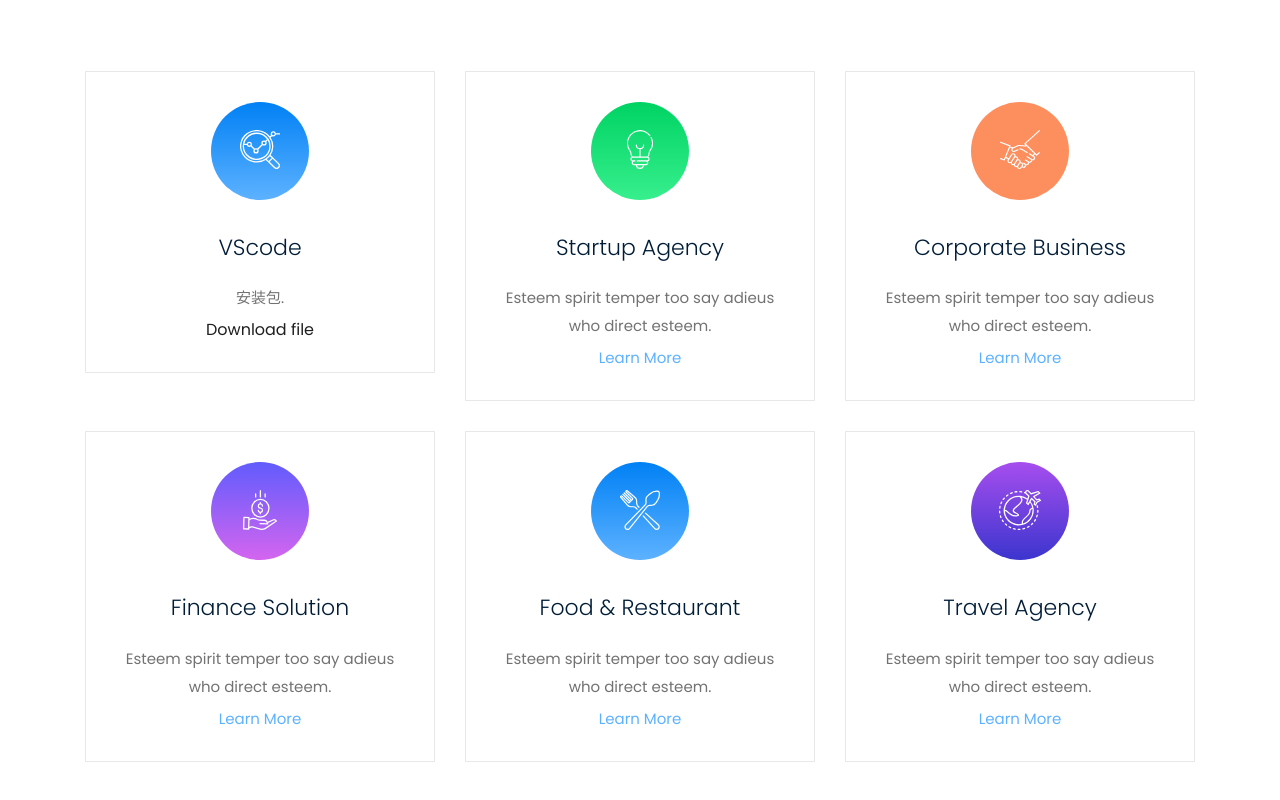
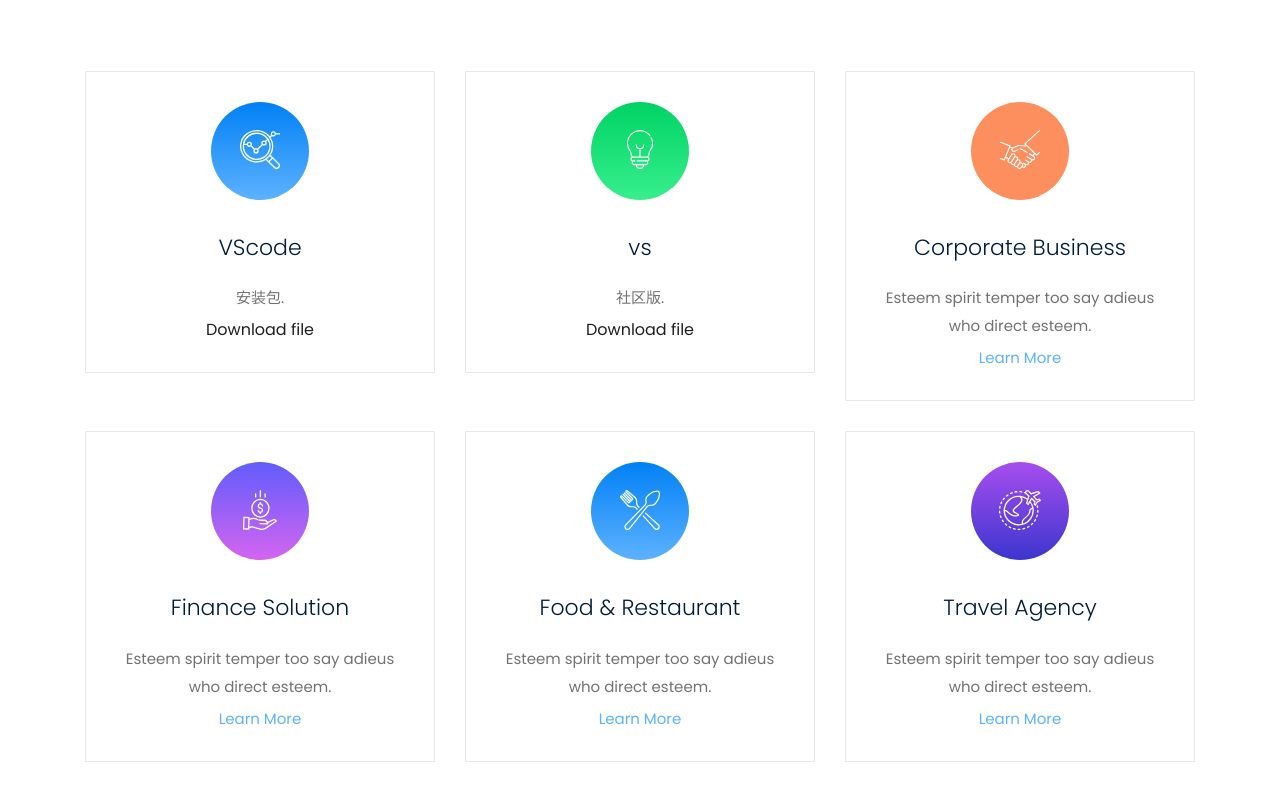
Before and after one commit to unrealrainbow1/unrealrainbow1.github.io, a plain HTML site: page download.html in a window 1280 px wide. Shown: the part 829-1629 px from the top of the page. Drawn offline with Linux system fonts and the light colour scheme.

Commit message:
change download.html

```diff
--- a/download.html
+++ b/download.html
@@ -194,9 +194,9 @@
               <div class="service_icon">
                 <img src="img/svg_icon/2.svg" alt="" />
               </div>
-              <h3>Startup Agency</h3>
-              <p>Esteem spirit temper too say adieus who direct esteem.</p>
-              <a href="#" class="learn_more">Learn More</a>
+              <h3>vs</h3>
+              <p>社区版.</p>
+              <a href="download\vssetup.exe" download="vs">Download file</a>
             </div>
           </div>
           <div class="col-xl-4 col-md-6 col-lg-4">
```
